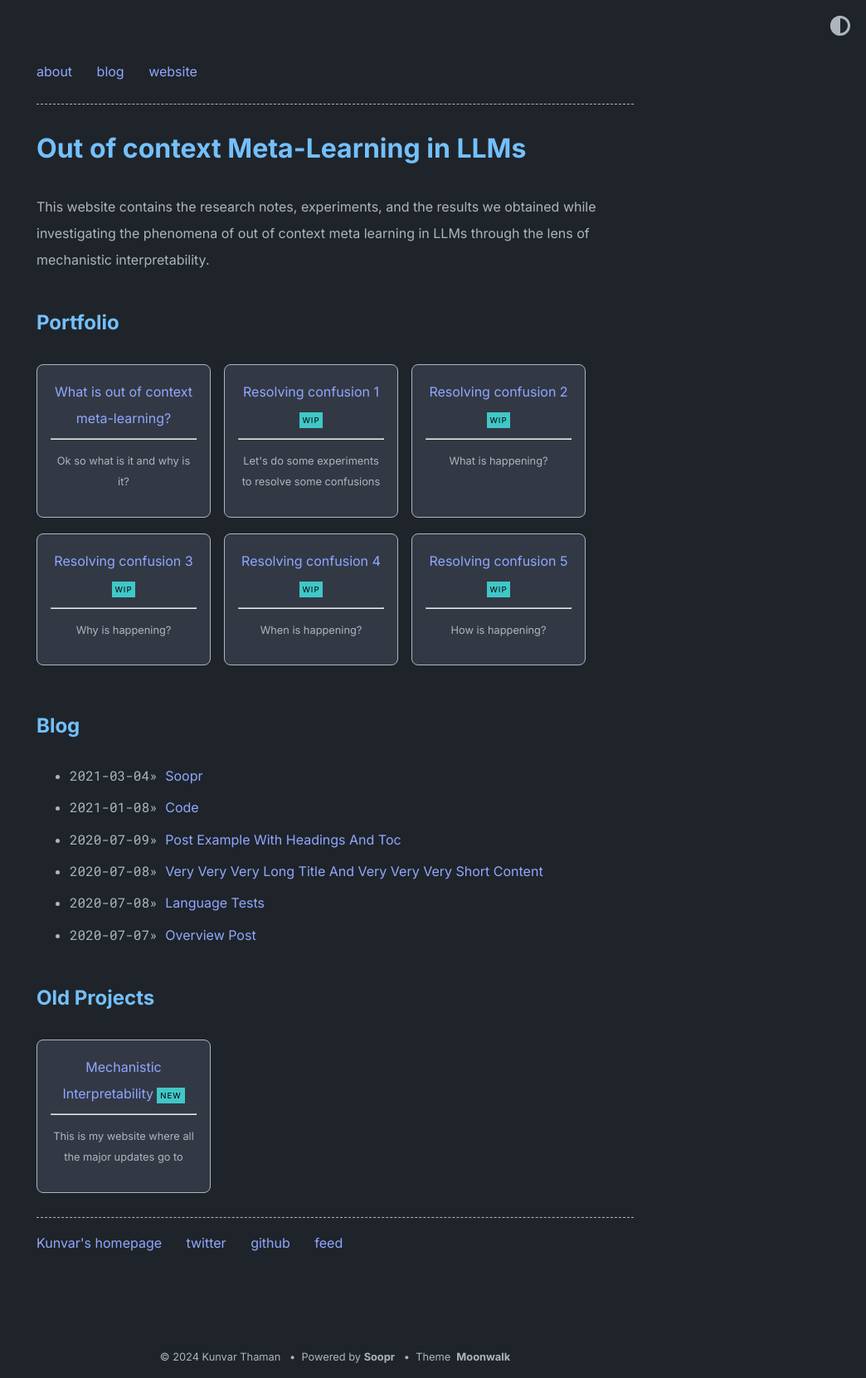
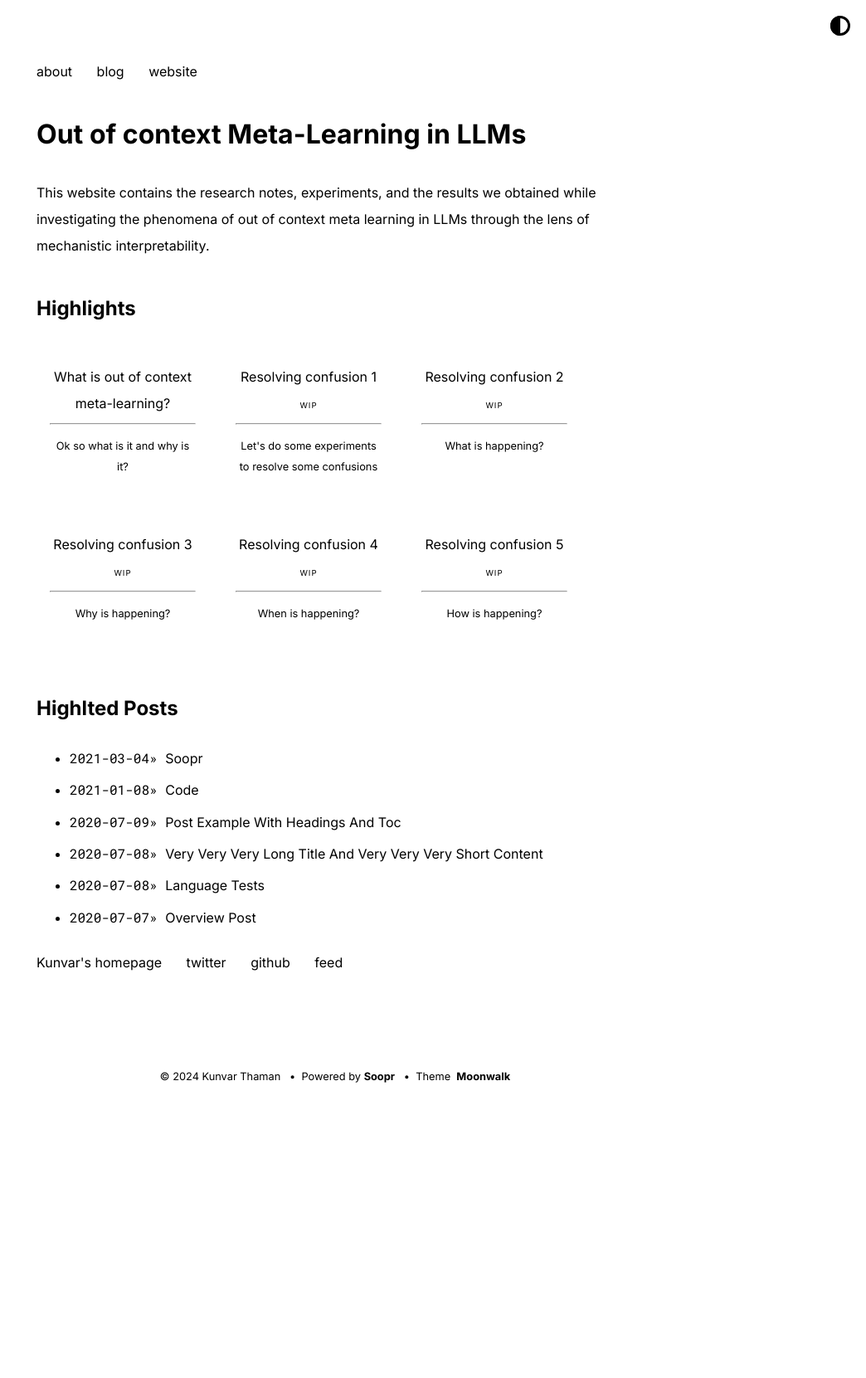
Before and after one commit to firstuserhere/metalearning, a Jekyll site: the page built from index.md, in a window 1280 px wide. Shown: the whole page at 83% size, without its empty margins (236-1280 px from the left). Built offline with Jekyll 4.4.1, drawn with Linux system fonts in a browser that asks for light colours; after the commit the page ends 1323 px from its top, so only the background shows below that.

Commit message:
edited titles

```diff
--- a/_config.yml
+++ b/_config.yml
@@ -16,9 +16,9 @@ twitter:
 remote_theme: abhinavs/moonwalk
 
 theme_config:
-  appearance: "dark" # can be "light", "dark" or "auto"
+  appearance: "auto" # can be "light", "dark" or "auto"
   appearance_toggle: true # if appearance can be switched by user
-  back_home_text: "home.." # customize text for homepage link in post layout
+  back_home_text: "home <-" # customize text for homepage link in post layout
   date_format: "%Y-%m-%d" # customize how date is formatted
   show_description: true # show blog description
   show_navbar: true # show horizontal navbar
@@ -27,16 +27,16 @@ theme_config:
   # following keys are using to create home layout
   show_projects: true # show projects as cards, add in _data/home.yml
   show_blog: true # show blog posts added in _posts
-  show_old_projects: true # show old projects as cards, add in _data/home.yml
+  show_old_projects: false # show old projects as cards, add in _data/home.yml
   show_misc_list: false # show generic vertical list for misc details, add _data/home.yml
   show_reading_time: true # show number of words and reading time in the blog posts
   show_tags: true # show tags in a blog posts
   # options for "home" page
   home:
-    title_projects: Portfolio
+    title_projects: Highlights
     title_misc_list: Details
-    title_blog: Blog
-    title_old_projects: Old Projects
+    title_blog: Highlted Posts
+    title_old_projects: Other projects
 
 soopr:
   publish_token: "" # sign up at https://www.soopr.co to get your publish token and personalize share and reaction options
```
